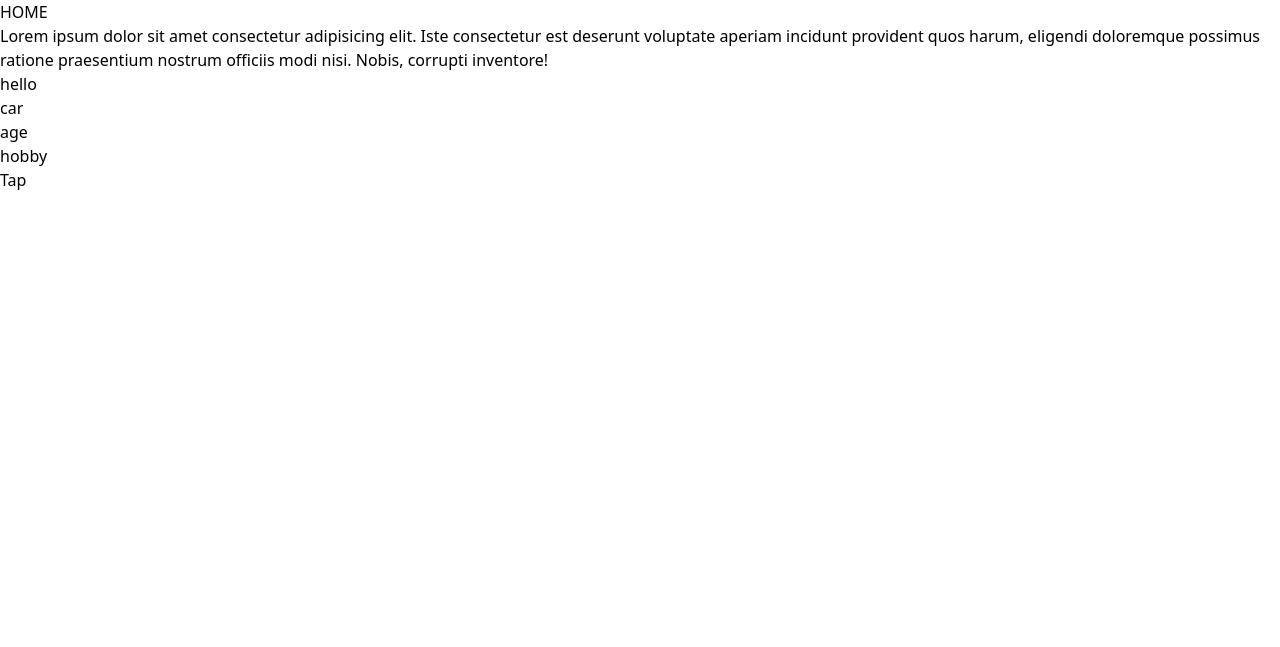
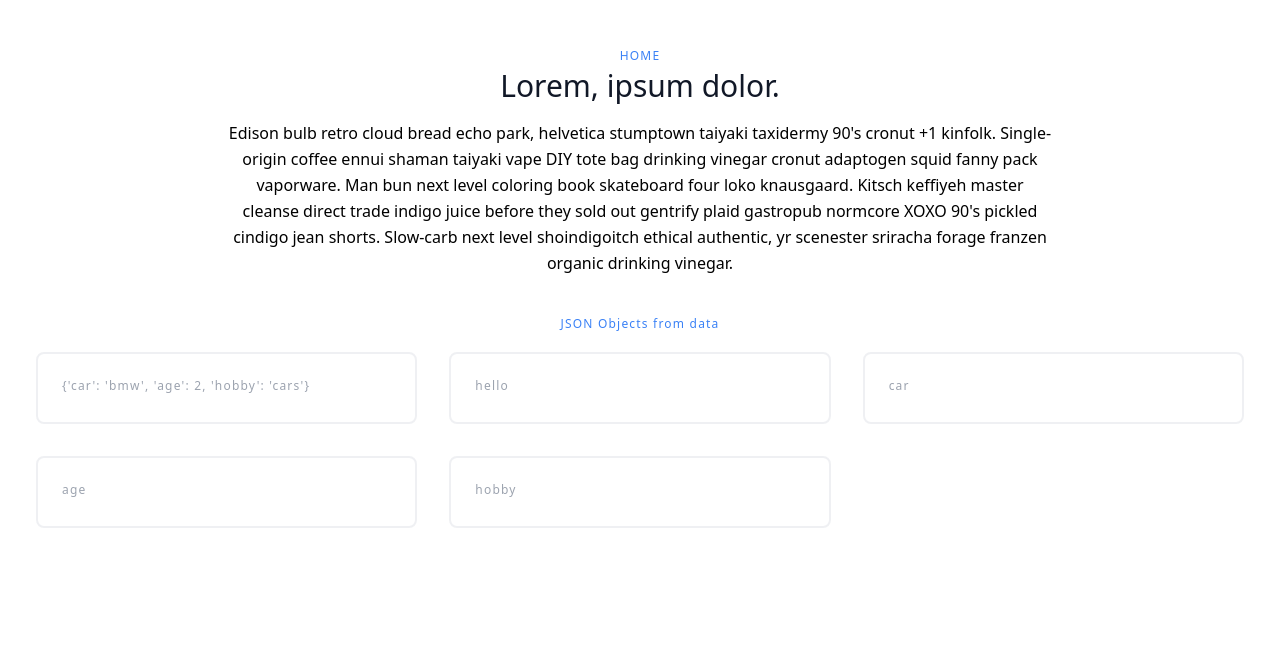
Before and after one commit to zhekazuev/itproger-learning-django, a Django app: page / in a window 1280 px wide. Shown: the part 80-727 px from the top of the page. Run offline with Django 3.2, Linux system fonts and the light colour scheme; style sheets or scripts are compiled from the project's sources.

Commit message:
index with tailwind

```diff
--- a/src/main/templates/main/index.html
+++ b/src/main/templates/main/index.html
@@ -3,20 +3,59 @@
 {% block title %}{{ title }}{% endblock title %}
 
 {% block content %}
-    <div class="features">
-        <h1>{{ title | upper }}</h1>
-        <p>Lorem ipsum dolor sit amet consectetur adipisicing elit. Iste consectetur est deserunt voluptate aperiam incidunt provident quos harum, eligendi doloremque possimus ratione praesentium nostrum officiis modi nisi. Nobis, corrupti inventore!</p>
-
-        {% for element in values %}
-            {% if element == "hello" %}
-                <p>{{ element | lower }}</p>
+    <div class="container px-5 pt-12 mx-auto">
+        <div class="flex flex-col text-center w-full mb-10">
+            <h2 class="text-xs text-blue-500 tracking-widest font-medium title-font mb-1">{{ title | upper }}</h2>
+            <h1 class="sm:text-3xl text-2xl font-medium title-font mb-4 text-gray-900">Lorem, ipsum dolor.</h1>
+            <p class="lg:w-2/3 mx-auto leading-relaxed text-base">
+                Edison bulb retro cloud bread echo park,
+                helvetica stumptown taiyaki taxidermy 90's cronut +1 kinfolk.
+                Single-origin coffee ennui shaman taiyaki vape DIY tote bag
+                drinking vinegar cronut adaptogen squid fanny pack vaporware.
+                Man bun next level coloring book skateboard four loko knausgaard.
+                Kitsch keffiyeh master cleanse direct trade indigo juice before they
+                sold out gentrify plaid gastropub normcore XOXO 90's pickled cindigo jean shorts.
+                Slow-carb next level shoindigoitch ethical authentic, yr scenester sriracha forage
+                franzen organic drinking vinegar.
+            </p>
+        </div>
+    </div>
+    <div class="container px-5 mx-auto">
+        <div class="flex flex-col text-center w-full">
+            <h2 class="text-xs text-blue-500 tracking-widest font-medium title-font mb-1">JSON Objects from data</h2>
+        </div>
+        <div class="grid grid-flow-row-dense grid-cols-3 grid-rows-3">
+            {% if object %}
+                <div class="p-4">
+                    <div class="h-full border-2 border-gray-200 border-opacity-60 rounded-lg overflow-hidden">
+                        <div class="p-6">
+                            <h2 class="tracking-widest text-xs title-font font-medium text-gray-400 mb-1">{{ object }}</h2>
+                        </div>
+                    </div>
+                </div>
             {% endif %}
-        {% endfor %}
-
-        {% for element in object %}
-             <p>{{ element | lower }}</p>
-        {% endfor %}
-
-        <button class="btn btn-danger">Tap</button>
+            {% if values %}
+                {% for element in values %}
+                    {% if element == "hello" %}
+                        <div class="p-4 ">
+                            <div class="h-full border-2 border-gray-200 border-opacity-60 rounded-lg overflow-hidden">
+                                <div class="p-6">
+                                    <h2 class="tracking-widest text-xs title-font font-medium text-gray-400 mb-1">{{ element | lower }}</h2>
+                                </div>
+                            </div>
+                        </div>
+                    {% endif %}
+                {% endfor %}
+                {% for element in object %}
+                    <div class="p-4 ">
+                        <div class="h-full border-2 border-gray-200 border-opacity-60 rounded-lg overflow-hidden">
+                            <div class="p-6">
+                                <h2 class="tracking-widest text-xs title-font font-medium text-gray-400 mb-1">{{ element | lower }}</h2>
+                            </div>
+                        </div>
+                    </div>
+                {% endfor %}
+            {% endif %}
+        </div>
     </div>
 {% endblock content %}
```
